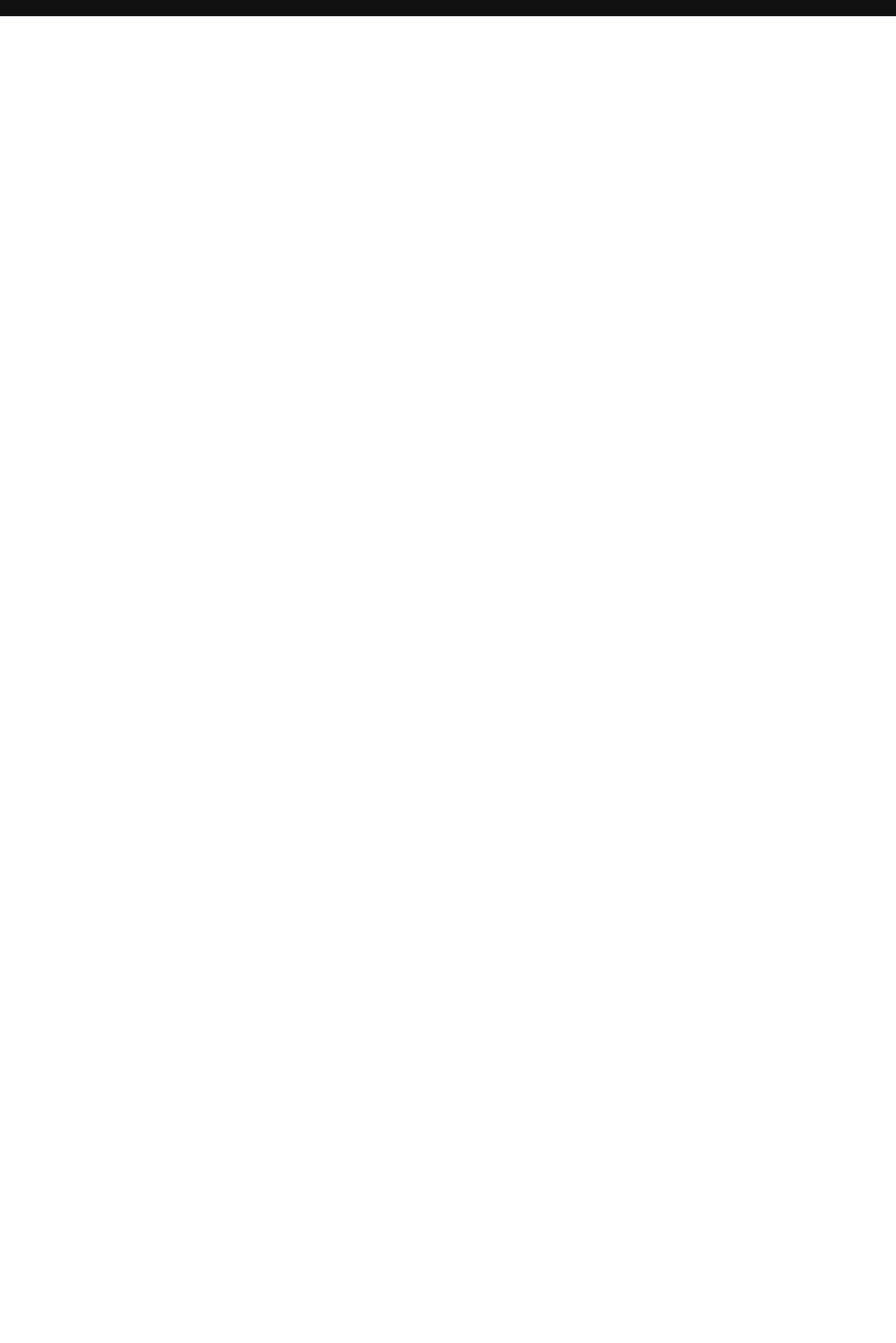
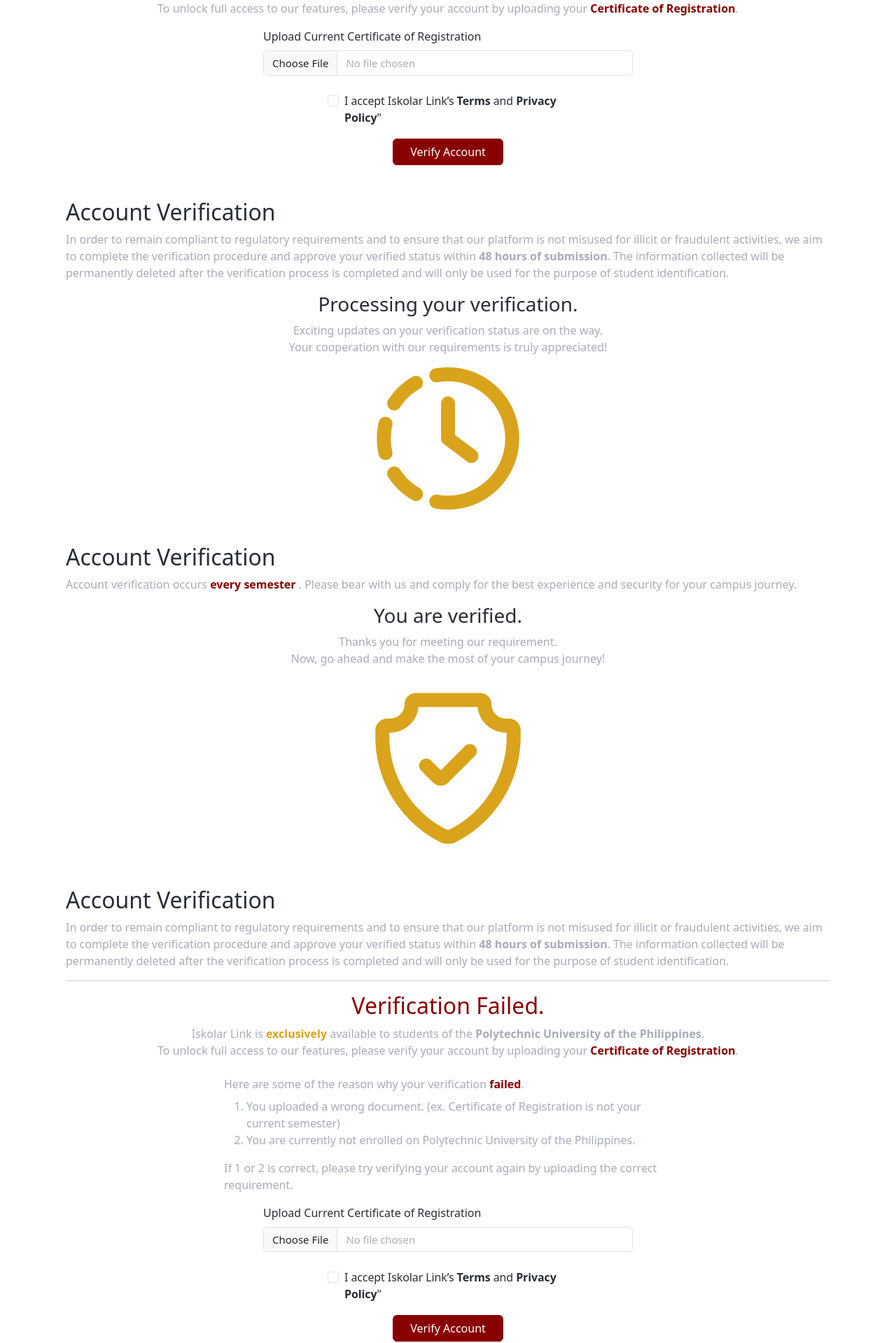
Before and after one commit to raizelycid/IskolarLink_Clientv3, a React (Create React App) app in the folder client/: page /student/settings in a window 1280 px wide. Shown: the part 1901-3820 px from the top of the page at 70% size. Before the commit the page ends 1925 px from the top, so only its background shows below. Built offline with nearby package versions, Linux system fonts and the light colour scheme; no server answers.

Commit message:
Verification in Student Settings
@raizelycid

```diff
--- a/client/src/App.css
+++ b/client/src/App.css
@@ -231,3 +231,9 @@ footer, .data-footer {
 .nav-pills .nav-link:hover{
   color: var(--red) !important;
 }
+
+.form-check-input:checked {
+  background-color: var(--dark-yellow) !important;
+  color: var(--dark-yellow) !important;
+  border: none;
+}
--- a/client/src/Pages/AppDocs.js
+++ b/client/src/Pages/AppDocs.js
@@ -279,7 +279,6 @@ function AppDocs() {
           </Tab.Container>
         </Row>
       </Container>
-      <ContactBanner1/>
     </div>
   )
 }
--- a/client/src/Pages/Student_Portal/Settings.js
+++ b/client/src/Pages/Student_Portal/Settings.js
@@ -5,6 +5,7 @@ import { Container, Row, Col, Form, Image, Button, InputGroup, FormControl } fro
 import { FaFacebookF, FaTwitter, FaLinkedinIn, FaInstagram } from 'react-icons/fa';
 import { FontAwesomeIcon } from '@fortawesome/react-fontawesome';
 import { faUserCircle } from '@fortawesome/free-solid-svg-icons';
+import Verification, { Verified, VerifyFailed, Verifying } from '../../components/Student Verification/Verification';
 import axios from 'axios';
 
 
@@ -235,8 +236,12 @@ function StudSettings() {
           </div>
 
       </Form>
+      <Verification/>
+      <Verifying/>
+      <Verified/>
+      <VerifyFailed/>
+    </Container>
 
-    </Container>
     </div>
 
   )
--- /dev/null
+++ b/client/src/components/Student Verification/Verification.js
@@ -0,0 +1,151 @@
+import React, { useState } from 'react';
+import { Container, Row, Col, Image, Form, Button} from 'react-bootstrap';
+import '../general.css';
+
+/* When they are verified */
+const Verification = () => {
+    return (
+        <Container className="my-5">
+        <Row>
+          <h2>Account Verification</h2>
+          <p className="text-muted">In order to remain compliant to regulatory requirements and to ensure that our platform is not misused for illicit or fraudulent activities, we aim to complete the verification procedure and approve your verified status within <strong>48 hours of submission</strong>. The information collected will be permanently deleted after the verification process is completed and will only be used for the purpose of student identification.</p>
+        </Row>
+        <hr className='my-0'/>
+        <Row className="text-center">
+          <Col className='text-muted mt-3'>
+          <p>Iskolar Link is <strong className="text-yellow">exclusively</strong> available to students of the <strong>Polytechnic University of the Philippines</strong>.
+          <br/>To unlock full access to our features, please verify your account by uploading your <strong className='text-red'>Certificate of Registration</strong>.</p>
+          </Col>
+        </Row>
+        <Row>
+          <Col></Col>
+          <Col xs={8}>
+          <Form className='mx-5 px-5'>
+          <Form.Group controlId="formFile" className="mb-3 ">
+            <Form.Label>Upload Current Certificate of Registration</Form.Label>
+            <Form.Control type="file" className='text-muted'/>
+          </Form.Group>
+          <Row className='mt-4 mb-0'>
+            <Col></Col>
+            <Col xs={8}>
+            <Form.Check
+            type="checkbox"
+            label={<p>I accept Iskolar Link’s <strong>Terms</strong> and <strong>Privacy Policy</strong>"</p>}
+          />
+            </Col>
+            <Col></Col>
+          </Row>
+          <div className='text-center'>
+          <Button variant="primary" className='px-4'>Verify Account</Button>
+
+          </div>
+        </Form>
+          </Col>
+          <Col></Col>
+        </Row>
+
+        </Container>
+    );
+  };
+
+  const Verifying = () => {
+    return (
+      <Container className="my-5">
+        <Row>
+          <h2>Account Verification</h2>
+          <p className="text-muted">In order to remain compliant to regulatory requirements and to ensure that our platform is not misused for illicit or fraudulent activities, we aim to complete the verification procedure and approve your verified status within <strong>48 hours of submission</strong>. The information collected will be permanently deleted after the verification process is completed and will only be used for the purpose of student identification.</p>
+        </Row>
+        <Row className="text-center justify-content-md-center">
+          <Col>
+          <h3>Processing your verification.</h3>
+          <p className='text-muted'>Exciting updates on your verification status are on the way.<br/>Your cooperation with our requirements is truly appreciated!</p>
+          <Image src="/processing-icon.png" />
+          </Col>
+
+        </Row>
+      </Container>
+    );
+  };
+
+  const Verified = () => {
+    return (
+      <Container className="my-5">
+        <Row>
+          <h2>Account Verification</h2>
+          <p className="text-muted">Account verification occurs <strong className='text-red'>every semester </strong>. Please bear with us and comply for the best experience and security for your campus journey.</p>
+        </Row>
+        <Row className="text-center justify-content-md-center">
+          <Col>
+          <h3>You are verified.</h3>
+          <p className='text-muted'>Thanks you for meeting our requirement.<br/>Now, go ahead and make the most of your campus journey!</p>
+          <Image src="/shield-check.png" />
+          </Col>
+
+        </Row>
+      </Container>
+    );
+  };
+
+  const VerifyFailed = () => {
+    return (
+      <Container className="my-5">
+        <Row>
+          <h2>Account Verification</h2>
+          <p className="text-muted">In order to remain compliant to regulatory requirements and to ensure that our platform is not misused for illicit or fraudulent activities, we aim to complete the verification procedure and approve your verified status within <strong>48 hours of submission</strong>. The information collected will be permanently deleted after the verification process is completed and will only be used for the purpose of student identification.</p>
+        </Row>
+        <hr className='my-0'/>
+        <Row className="text-center">
+          <Col className='text-muted mt-3'>
+          <h2 className='text-red'>Verification Failed.</h2>
+          <p>Iskolar Link is <strong className="text-yellow">exclusively</strong> available to students of the <strong>Polytechnic University of the Philippines</strong>.
+          <br/>To unlock full access to our features, please verify your account by uploading your <strong className='text-red'>Certificate of Registration</strong>.</p>
+          </Col>
+        </Row>
+        <Row className='mx-5 text-muted'>
+          <Col xs={2}></Col>
+          <Col xs={8}>
+          <p className='my-2'>Here are some of the reason why your verification <strong className='text-red'>failed</strong>.</p>
+          <ol className='mb-3'>
+            <li>You uploaded a wrong document. (ex. Certificate of Registration is not your current semester)</li>
+            <li>You are currently not enrolled on Polytechnic University of the Philippines.</li>
+          </ol>
+          <p>If 1 or 2 is correct, please try verifying your account again by uploading the correct requirement.</p>
+          </Col>
+          <Col xs={1}></Col>
+        </Row>
+        <Row>
+          <Col></Col>
+          <Col xs={8}>
+
+          <Form className='mx-5 px-5'>
+          <Form.Group controlId="formFile" className="mb-3 ">
+            <Form.Label>Upload Current Certificate of Registration</Form.Label>
+            <Form.Control type="file" className='text-muted'/>
+          </Form.Group>
+          <Row className='mt-4 mb-0'>
+            <Col></Col>
+            <Col xs={8}>
+            <Form.Check
+            type="checkbox"
+            label={<p>I accept Iskolar Link’s <strong>Terms</strong> and <strong>Privacy Policy</strong>"</p>}
+          />
+            </Col>
+            <Col></Col>
+          </Row>
+          <div className='text-center'>
+          <Button variant="primary" className='px-4'>Verify Account</Button>
+
+          </div>
+        </Form>
+          </Col>
+          <Col></Col>
+        </Row>
+
+      </Container>
+    );
+  };
+
+
+  export default Verification;
+
+  export {Verified, Verifying, VerifyFailed};
```
Also changed, not shown: client/src/components/RegisterPopup.js (+8 -8 lines), client/public/processing-icon.png (added), client/public/shield-check.png (added).
